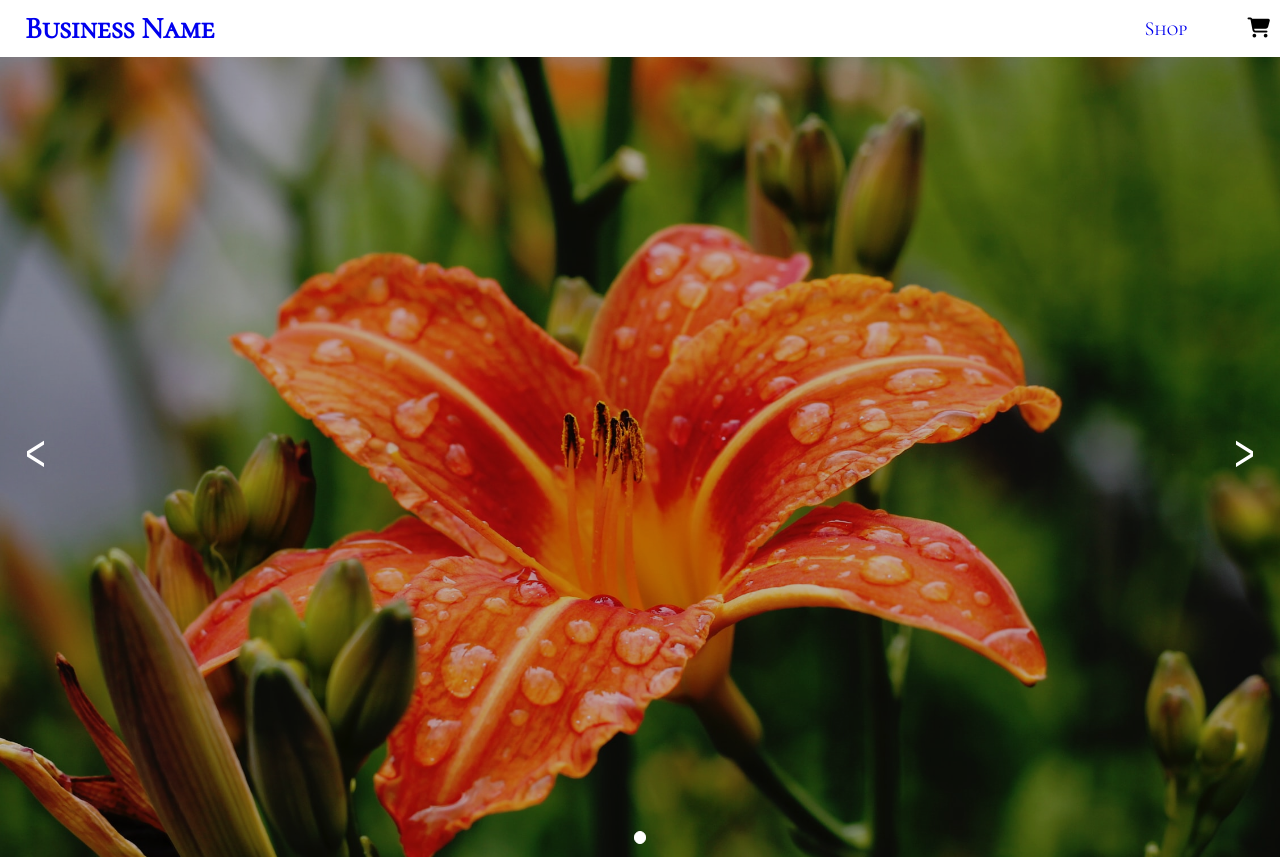
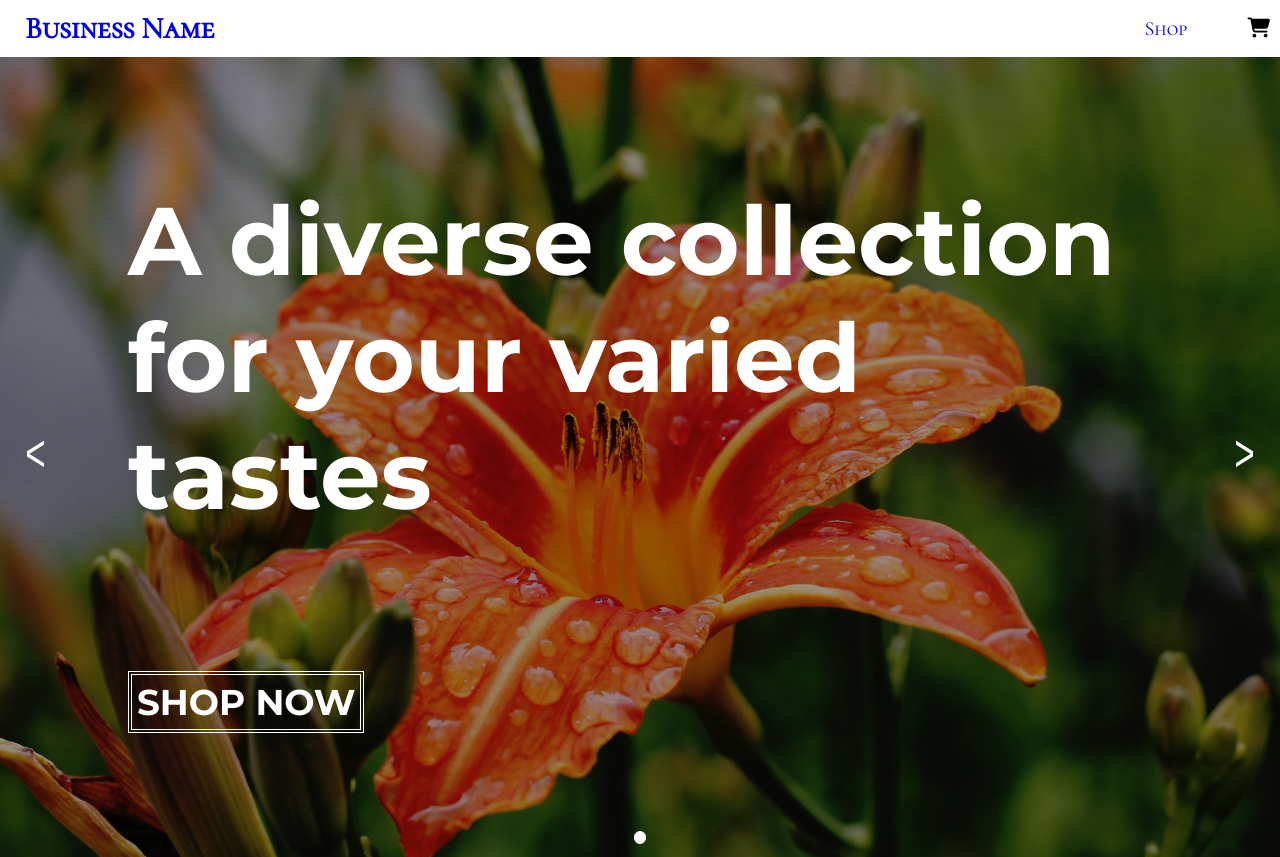
Before and after one commit to Angie-n/shopping-cart, a React (Create React App) app: page / in a window 1280 px wide. Built offline with nearby package versions, Linux system fonts and the light colour scheme.

Commit message:
Added text to accompany images and a link to the shop page

```diff
--- a/src/components/Carousel.js
+++ b/src/components/Carousel.js
@@ -1,4 +1,5 @@
 import { useEffect, useState, useRef } from "react";
+import { Link } from "react-router-dom";
 import "../styles/Carousel.css";
 
 function importAll(r) {
@@ -6,6 +7,7 @@ function importAll(r) {
 }
 
 const images = importAll(require.context('../assets/images/carousel', true, /\.(png|jpe?g)$/));
+const imageTexts = ["A diverse collection for your varied tastes", "Beautiful bouquets for every occasion", "A way to touch grass without stepping outside", "Smells fresh so you don't have to", "Start your collection today"];
 
 const Carousel = () => {
     const [currentImage, setCurrentImage] = useState(images[0]);
@@ -112,20 +114,28 @@ const Carousel = () => {
 
     useEffect(() => {
         if(nextImage != null) {
+            let carouselText = document.getElementById("carousel-text");
+            carouselText.classList.add("faded-text");
+            carouselText.textContent = imageTexts[images.indexOf(nextImage)];
             moveCarousel();
             setIsDelayed(true);
-            setTimeout(() => setIsDelayed(false), 2000);
+            setTimeout(() => {
+                setIsDelayed(false);
+                carouselText.classList.remove("faded-text");
+            }, 1000);
         }
     }, [nextImage]);
 
 
     useEffect(() => {
+        document.getElementById("carousel-text").textContent = imageTexts[0];
         document.getElementsByClassName("carousel-indicator-btn")[0].id = "carousel-indicator-btn-active";
     }, []);
 
     return (
         <div id="carousel-container">
             <div className="black-screen"></div>
+            <div id="carousel-text-container"><h2 id="carousel-text"></h2><Link to='/shop'>Shop Now</Link></div>
             <div id="carousel-images">
                 {images.map((img, i) => <img data-index-number={i} style={{left: i * -100 + "%"}} data-offset-left={i * -100} key={"carousel-img-" + i} src={img} alt=""></img>)}
             </div>
--- a/src/styles/Carousel.css
+++ b/src/styles/Carousel.css
@@ -7,7 +7,7 @@
     background-color: black;
     z-index: 2;
     width: inherit;
-    opacity: 0.25;
+    opacity: 0.4;
     height: 100%;
 }
 
@@ -17,6 +17,57 @@
     display: flex;
     align-items: center;
 }
+
+@keyframes fadeIn {
+    0% {
+      opacity: 0;
+    }
+
+    100% {
+      opacity: 1;
+    }
+}
+
+.faded-text {
+    animation: 2s fadeIn;
+}
+
+#carousel-text-container {
+    position: absolute;
+    z-index: 2;
+    font-size: 5vw;
+    display: flex;
+    height: 100%;
+    flex-direction: column;
+    justify-content: space-around;
+    align-items: center;
+}
+
+#carousel-text {
+    color: white;
+    width: 80%;
+    height: 30%;
+}
+
+#carousel-text-container a {
+    font-weight: bold;
+    text-transform: uppercase;
+    text-decoration: none;
+    border: 4px white double;
+    background-color: transparent;
+    color: white;
+    padding: 5px;
+    font-size: 2.8vw;
+    align-self: flex-start;
+    margin-left: 10%;
+}
+
+#carousel-text-container a:hover {
+    background-color: white;
+    color: var(--brown);
+    border-color: black;
+}
+
 #carousel-images {
     display: flex;
     overflow: hidden;
@@ -34,15 +85,6 @@
 
 #carousel-images img:nth-child(1) {
     z-index: 1;
-}
-
-#carousel-container button {
-    border: none;
-    color: white;
-}
-
-#carousel-container button:hover {
-    color: var(--gray);
 }
 
 #carousel-indicator-btn-container {
@@ -88,6 +130,12 @@
     transform: scale(1, 1.5);
     font-size: 35px;
     margin: 0 25px 0 25px;
+    border: none;
+    color: white;
+}
+
+#carousel-next-btn-container button:hover {
+    color: gray;
 }
 
 @media only screen and (min-width: 800px) {
```
